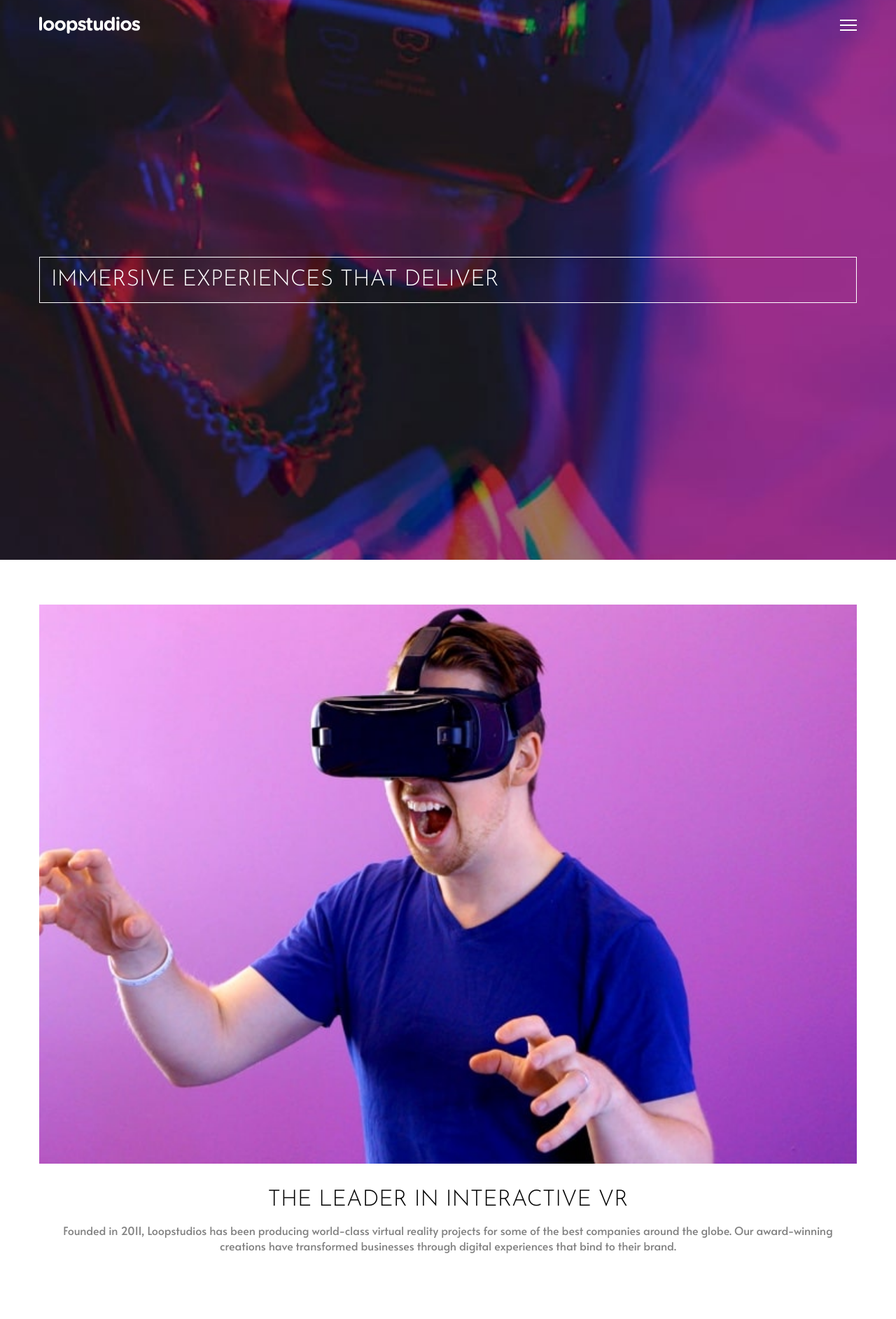
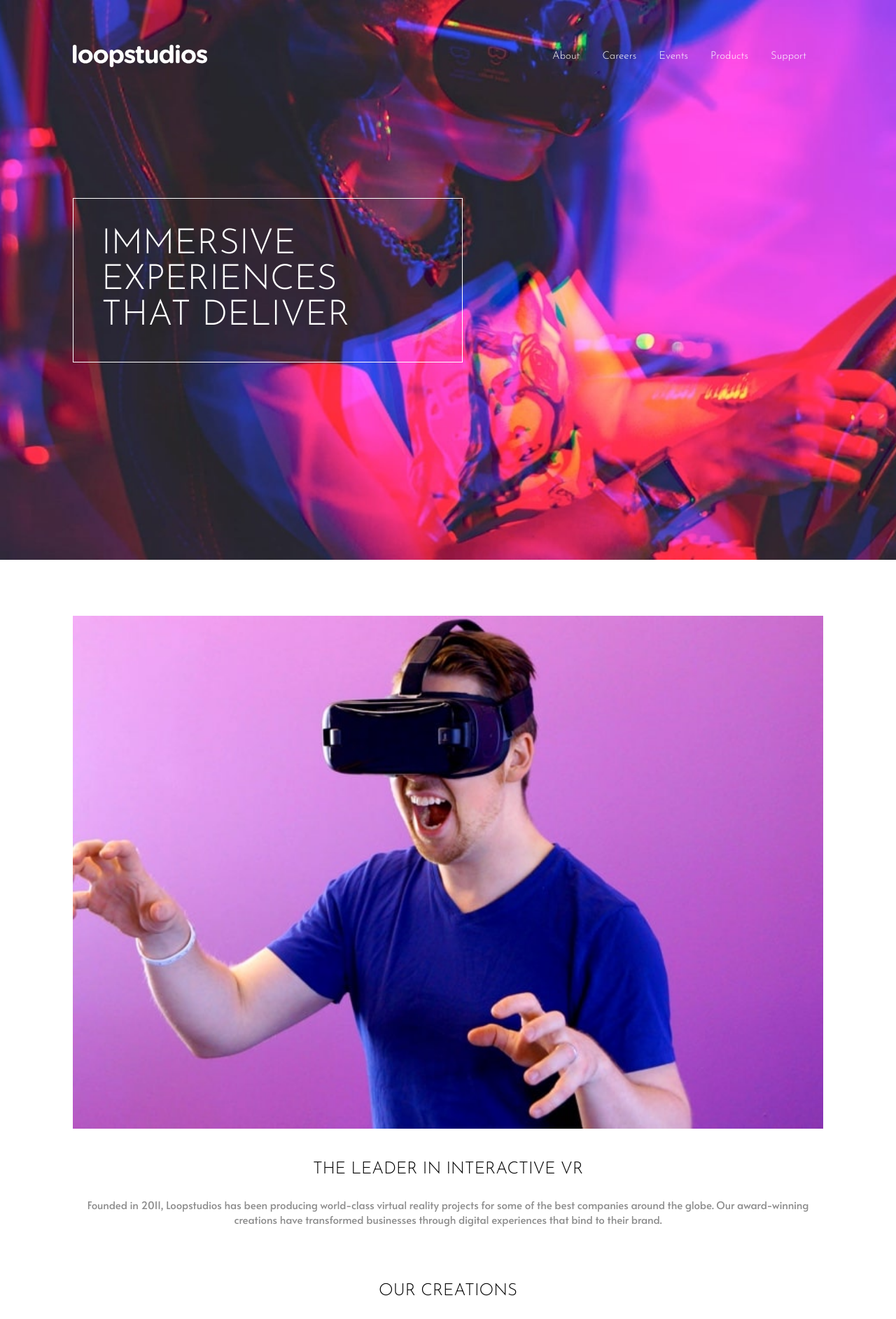
Before and after one commit to heygauravshukla/loopstudios, a Next.js app: page / in a window 1280 px wide. Shown: the top 1885 px of the page at 70% size. Built offline with nearby package versions, Linux system fonts and the light colour scheme.

Commit message:
Improved for mobile devices and desktop intro

```diff
--- a/pages/index.js
+++ b/pages/index.js
@@ -27,7 +27,7 @@ export default function Home() {
         </div>
       </div>
 
-      <main>
+      <main className={styles.main}>
         <FeaturedHero />
         <Showcase />
       </main>
--- a/styles/FeaturedHero.module.css
+++ b/styles/FeaturedHero.module.css
@@ -1,24 +1,22 @@
 .section {
     display: grid;
-    gap: 2rem;
+    gap: 4.6rem;
     max-width: var(--wrapper-size);
     padding-inline: var(--wrapper-padding);
-    padding-block: 4rem;
     margin-inline: auto;
 }
 
 .textbox {
     display: grid;
-    gap: 1rem;
+    gap: 2.8rem;
 }
 
 .title {
-    font-size: 2rem;
+    font-size: 2.4rem;
     text-align: center;
-    text-transform: uppercase;
 }
 
 .desc {
     text-align: center;
-    color: gray;
+    color: var(--dark-gray);
 }
--- a/styles/Footer.module.css
+++ b/styles/Footer.module.css
@@ -1,13 +1,13 @@
 .section {
-    color: white;
-    background-color: black;
-    padding-block: 2rem;
+    color: var(--white);
+    background-color: var(--black);
+    padding-block: 5rem;
 }
 
 .wrapper {
     display: grid;
     place-items: center;
-    gap: 2rem;
+    gap: 2.4rem;
     max-width: var(--wrapper-size);
     margin-inline: auto;
     padding-inline: var(--wrapper-padding);
@@ -19,22 +19,35 @@
 }
 
 .logoWrapper img {
-    max-height: 1.5rem;
+    max-height: 2.4rem;
     width: fit-content;
 }
 
 .navMenu {
     display: flex;
     flex-direction: column;
-    gap: 1rem;
+    gap: 2.8rem;
     text-align: center;
+    padding-block: 2.6rem;
 }
 
 .socialMenu {
     display: flex;
-    gap: 1rem;
+    align-items: center;
+    gap: 1.6rem;
+}
+
+.socialMenu li {
+    width: 2.4rem;
+    height: 2.4rem;
 }
 
 .copyright {
-    color: gray;
+    color: var(--dark-gray);
 }
+
+@media only screen and (min-width:70rem) {
+    .logoWrapper img {
+        max-height: 3.2rem;
+    }
+}
--- a/styles/Header.module.css
+++ b/styles/Header.module.css
@@ -8,7 +8,7 @@
 
 .header[data-header-active="true"] {
     position: fixed;
-    inset-inline: 1rem;
+    inset-inline: var(--wrapper-padding);
 }
 
 .logoWrapper {
@@ -17,13 +17,13 @@
 }
 
 .logoWrapper img {
-    max-height: 1.5rem;
+    max-height: 2.4rem;
     width: fit-content;
 }
 
 .navToggler {
-    width: 1.5rem;
-    height: 1.5rem;
+    width: 2rem;
+    height: 2rem;
     background-size: contain;
     background-position: center;
     background-repeat: no-repeat;
@@ -40,19 +40,19 @@
 
 .navigationMenu {
     min-height: 100vh;
-    padding-inline: 1rem;
+    padding-inline: var(--wrapper-padding);
     position: fixed;
     inset: 0;
-    color: gainsboro;
-    background-color: black;
-    font-size: 1.5rem;
+    color: var(--white);
+    background-color: var(--black);
+    font-size: 1.6rem;
     font-weight: 300;
     font-family: var(--ff-heading);
     text-transform: uppercase;
     display: flex;
     flex-direction: column;
     justify-content: center;
-    gap: 1rem;
+    gap: 3.2rem;
     z-index: 20;
     translate: 100%;
     transition: all .3s ease-in-out;
@@ -65,3 +65,29 @@
 .navigationMenu[data-nav-menu-active="true"] {
     translate: 0%;
 }
+
+@media only screen and (min-width:70rem) {
+    .logoWrapper img {
+        max-height: 3.2rem;
+    }
+
+    .navToggler {
+        display: none;
+    }
+
+    .navigationMenu {
+        position: static;
+        min-height: fit-content;
+        flex-direction: row;
+        gap: 3.2rem;
+        color: var(--white);
+        background-color: transparent;
+        font-size: var(--fs-body);
+        font-weight: 400;
+        text-transform: none;
+    }
+
+    .navigationMenu[data-nav-menu-active="false"] {
+        translate: 0%;
+    }
+}
--- a/styles/Hero.module.css
+++ b/styles/Hero.module.css
@@ -3,7 +3,18 @@
 }
 
 .title {
-    border: 1px solid white;
-    font-size: 2rem;
-    padding: 1rem;
+    border: 1px solid var(--white);
+    font-size: 2.8rem;
+    padding: 2.6rem;
 }
+
+@media only screen and (min-width:70rem) {
+    .hero {
+        width: 52%;
+    }
+
+    .title {
+        font-size: 5rem;
+        padding: 4rem;
+    }
+}
--- a/styles/Home.module.css
+++ b/styles/Home.module.css
@@ -1,7 +1,7 @@
 .intro {
-    color: white;
     min-height: 100vh;
     position: relative;
+    color: var(--white);
     background-image: url("/mobile/image-hero.jpg");
     background-size: cover;
     background-position: center;
@@ -12,7 +12,7 @@
     max-width: var(--wrapper-size);
     padding-inline: var(--wrapper-padding);
     margin-inline: auto;
-    padding-block: 1.5rem;
+    padding-block: 4rem;
 }
 
 .heroWrapper {
@@ -25,3 +25,25 @@
     padding-inline: var(--wrapper-padding);
     margin-inline: auto;
 }
+
+.main {
+    display: grid;
+    gap: 8rem;
+    padding-block: 8rem;
+}
+
+@media only screen and (min-width:70rem) {
+
+    .intro {
+        background-image: url("/desktop/image-hero.jpg");
+    }
+
+    .headerWrapper {
+        padding-block: 6.4rem;
+    }
+
+    .heroWrapper {
+        align-items: center;
+        justify-items: start;
+    }
+}
--- a/styles/Showcase.module.css
+++ b/styles/Showcase.module.css
@@ -1,20 +1,19 @@
 .section {
     display: grid;
-    gap: 2rem;
+    gap: 3.2rem;
     max-width: var(--wrapper-size);
     margin-inline: auto;
-    padding-block: 2rem;
     padding-inline: var(--wrapper-padding);
 }
 
 .title {
-    font-size: 2rem;
+    font-size: 2.4rem;
     text-align: center;
 }
 
 .cardWrapper {
     display: grid;
-    gap: 1.5rem;
+    gap: var(--wrapper-padding);
 }
 
 .card {
@@ -31,22 +30,24 @@
 
 .cardTitle {
     position: absolute;
-    bottom: 1rem;
-    left: 1rem;
-    color: white;
+    bottom: var(--wrapper-padding);
+    left: var(--wrapper-padding);
+    color: var(--white);
     text-transform: uppercase;
     max-width: 9ch;
-    font-size: 1.5rem;
+    font-size: 1.8rem;
     font-weight: 300;
     font-family: var(--ff-heading);
 }
 
 .button {
     place-self: center;
-    font-size: 1rem;
-    padding: .5em 2.5em;
+    text-align: left;
+    padding: 1.6em 3.6em;
+    font-size: 1.1rem;
+    letter-spacing: .5rem;
+    text-transform: uppercase;
     font-family: var(--ff-body);
-    text-transform: uppercase;
-    border: 1px solid black;
+    border: 1px solid var(--black);
     max-width: fit-content;
 }
--- a/styles/globals.css
+++ b/styles/globals.css
@@ -1,14 +1,21 @@
 @import url('https://fonts.googleapis.com/css2?family=Alata&family=Josefin+Sans:ital,wght@0,300;1,300&display=swap');
 
 :root {
-  --wrapper-size: 1200px;
-  --wrapper-padding: 1rem;
+  --white: hsl(0, 0%, 100%);
+  --black: hsl(0, 0%, 0%);
+  --dark-gray: hsl(0, 0%, 55%);
+  --very-dark-gray: hsl(0, 0%, 41%);
+
+  --wrapper-size: 1120px;
+  --wrapper-padding: 2.4rem;
 
   --ff-primary: 'Josefin Sans', sans-serif;
   --ff-secondary: 'Alata', sans-serif;
 
   --ff-heading: var(--ff-primary);
   --ff-body: var(--ff-secondary);
+
+  --fs-body: 1.5rem;
 }
 
 *,
@@ -16,15 +23,22 @@
 *::after {
   margin: 0;
   padding: 0;
+  font: inherit;
   box-sizing: border-box;
 }
 
-body {
-  font-family: var(--ff-body);
+html {
+  font-size: 62.5%;
 }
 
 html:focus-within {
   scroll-behavior: smooth;
+}
+
+body {
+  min-height: 100vh;
+  font-size: var(--fs-body);
+  font-family: var(--ff-body);
 }
 
 button {
@@ -56,6 +70,7 @@ ul li {
 img,
 svg,
 picture {
+  display: block;
   width: 100%;
   height: auto;
 }
```
